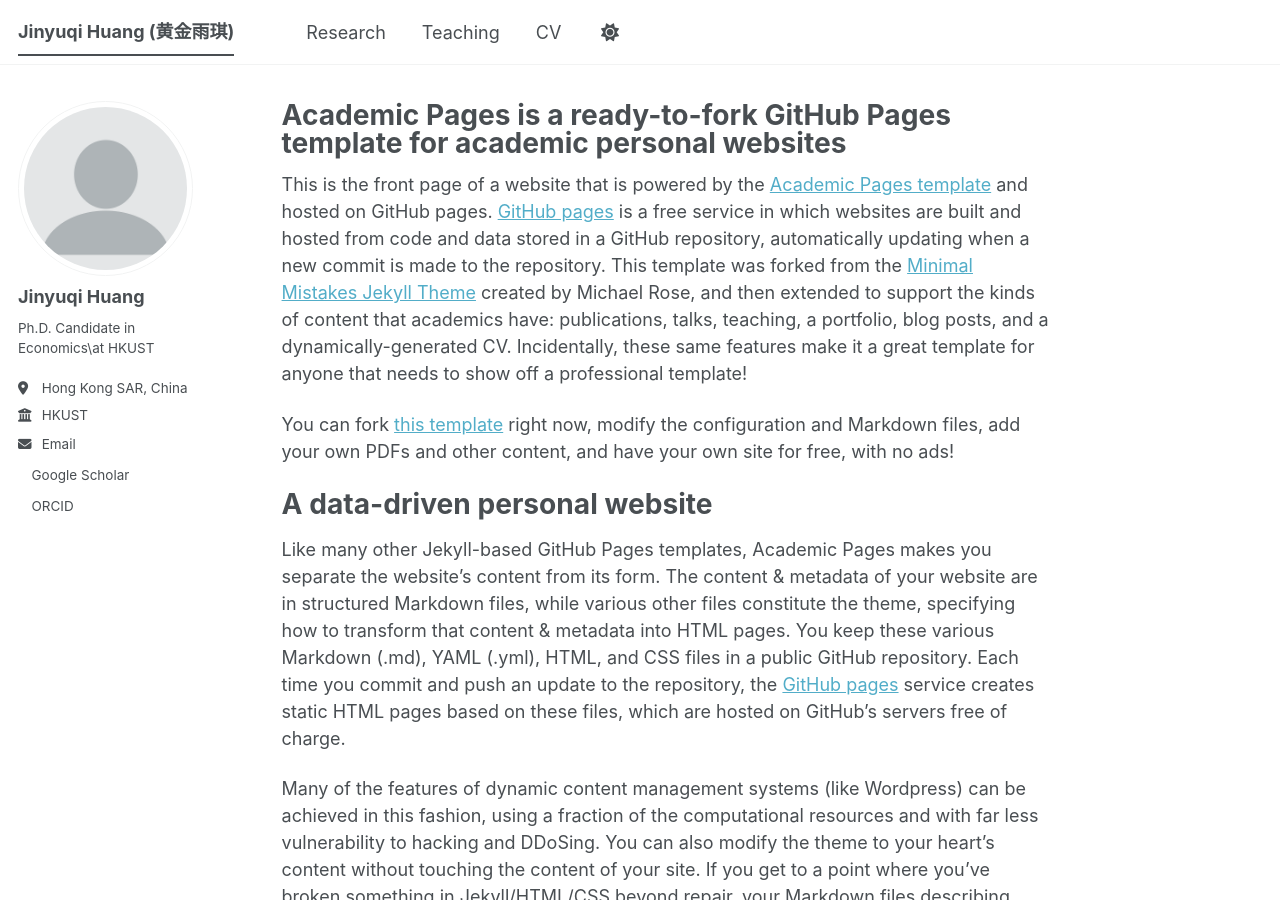
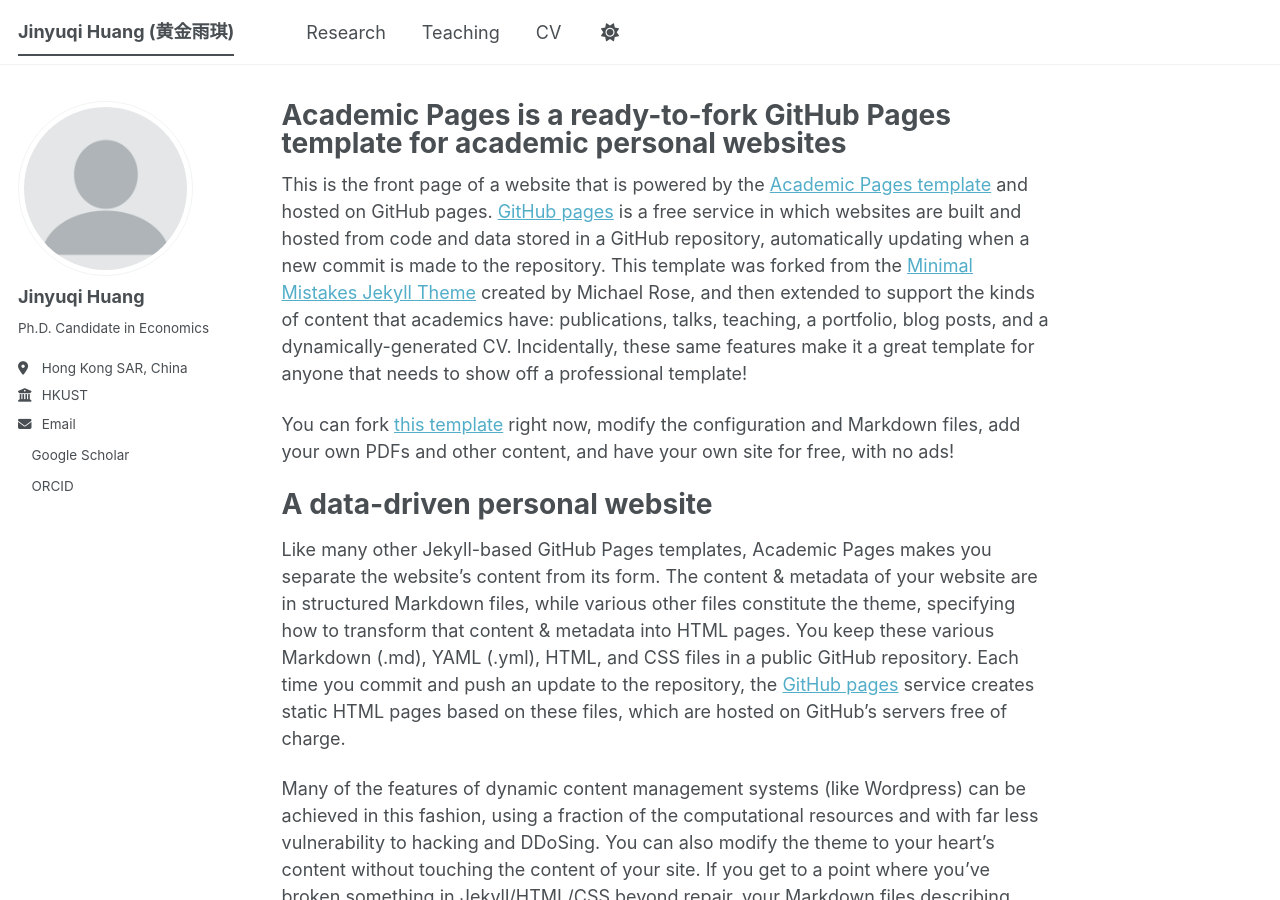
Before and after one commit to brayanam5903/brayanam5903.github.io, a Jekyll site: the page built from _pages/about.md, in a window 1280 px wide and 900 px high. Built offline with Jekyll 4.4.1, drawn with Linux system fonts in a browser that asks for light colours; a style sheet for code colours, icons or effects is not loaded.

Commit message:
Update _config.yml

```diff
--- a/_config.yml
+++ b/_config.yml
@@ -26,7 +26,7 @@ author:
   avatar           : "profile.png"
   name             : "Jinyuqi Huang"
   pronouns         : # example: "she/her"
-  bio              : "Ph.D. Candidate in Economics\\at HKUST"
+  bio              : "Ph.D. Candidate in Economics"
   location         : "Hong Kong SAR, China"
   employer         : "HKUST"
   uri              : # URL
```
